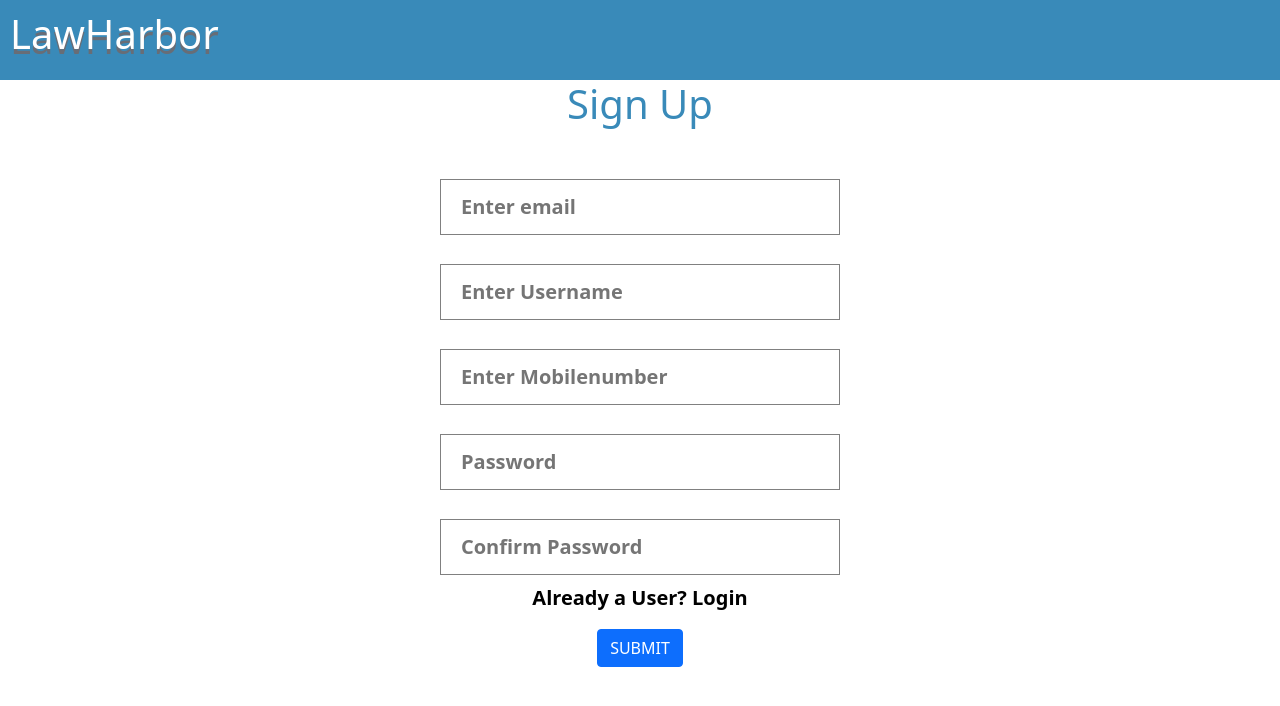
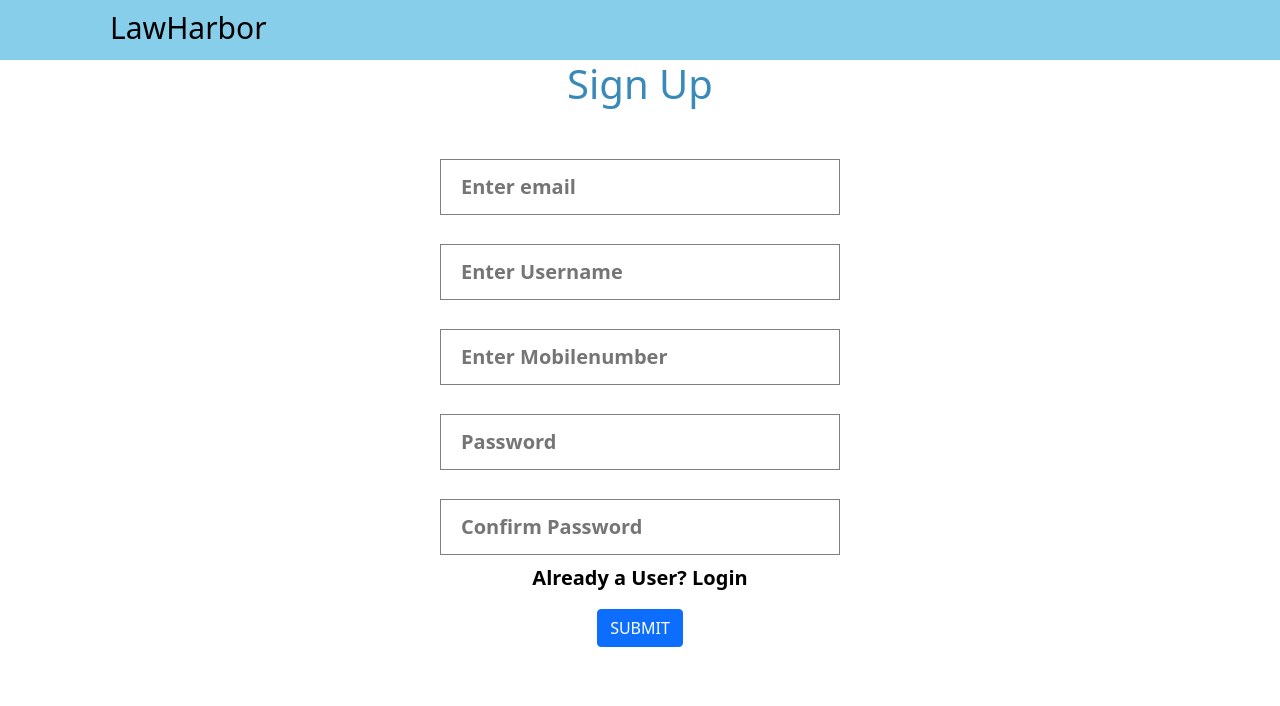
Before and after one commit to kothapallypavan/255a8c72-8eef-42d8-a85b-6f2074ba0ca6, a React (Create React App) app in the folder reactapp/: page /signup in a window 1280 px wide. Shown: the top 706 px of the page. Built offline with nearby package versions, Linux system fonts and the light colour scheme.

Commit message:
Last update

```diff
--- a/reactapp/src/components/App.css
+++ b/reactapp/src/components/App.css
@@ -3,14 +3,17 @@ body{
 }
 .header{
   margin-top: 0;
-  height:80px;
-  background-color: #398AB9;
+  height:60px;
+  background-color: skyblue;
 }
 .header h1{
   margin-top:0;
+  margin-bottom: 0.5rem;
+  margin-left:100px;
+    line-height: 1.2;
   padding:10px;
-  color:white;
-  text-shadow: 0px 5px #686D76;
+  color:black;
+  font-size:30px;
 }
 .loginBox{
   color:#398AB9;
```
